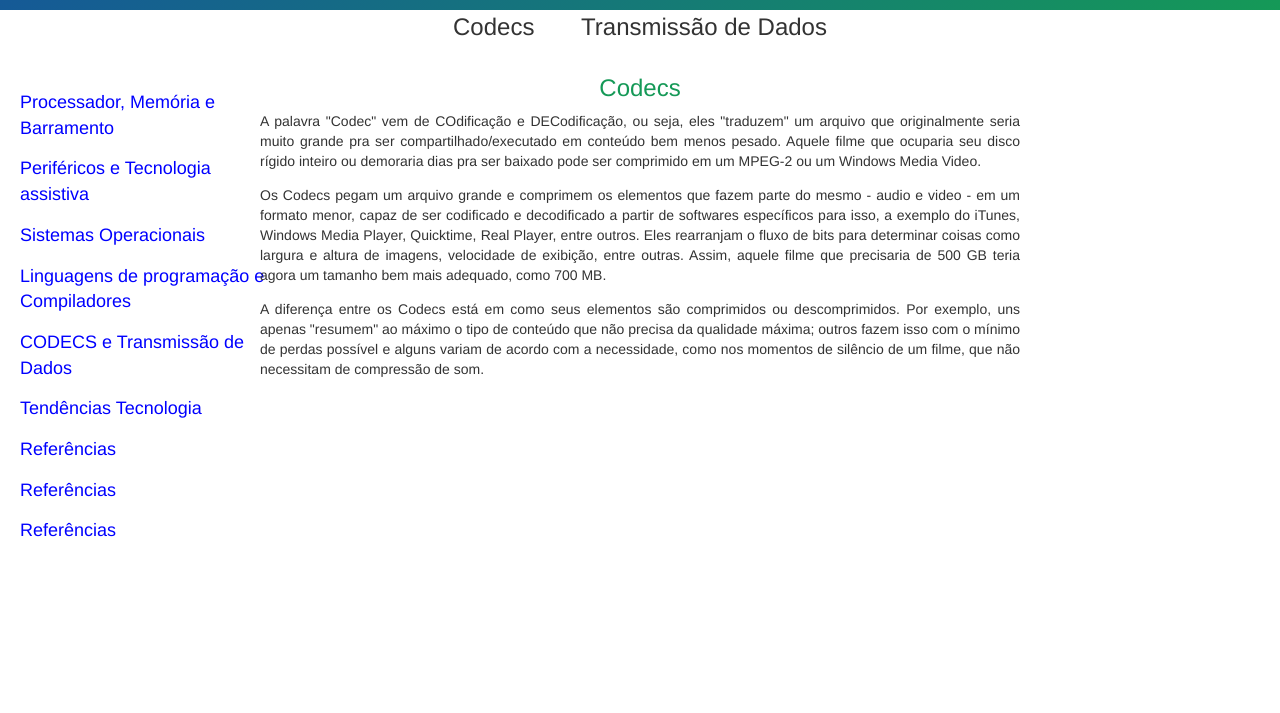
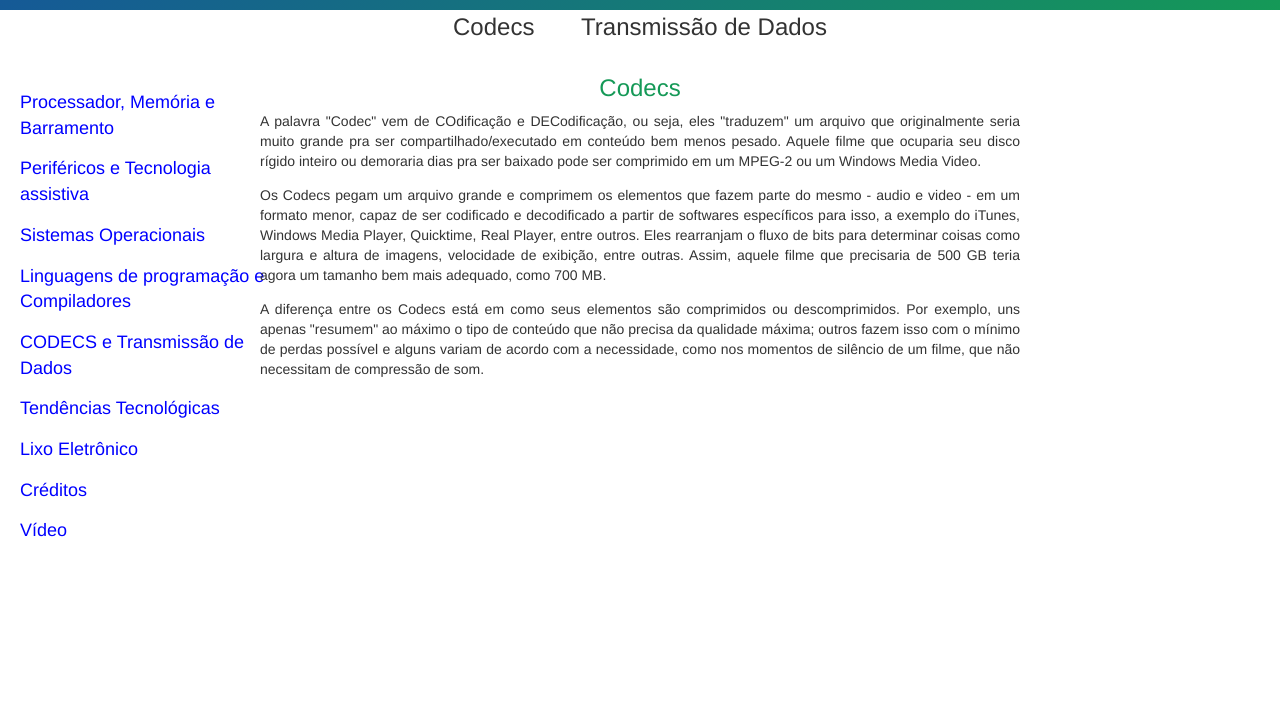
Before and after one commit to luizespindola/luizespindola.github.io, a plain HTML site: page codecs.html in a window 1280 px wide. Shown: the part 87-800 px from the top of the page. Drawn offline with nearby package versions, Linux system fonts and the light colour scheme.

Commit message:
Correção de texto.

```diff
--- a/codecs.html
+++ b/codecs.html
@@ -46,19 +46,19 @@
 <!-- 			<a href="file:///C:/Users/Luiz/workspace/introducaoinformatica/codecs.html">CODECS e Transmissão de Dados</a> -->
 		</div>
 		<div class="menu-left">
-					<a href="http://luizespindola.github.io/tendencias.html">Tendências Tecnologia</a>
+					<a href="http://luizespindola.github.io/tendencias.html">Tendências Tecnológicas</a>
 <!-- 			<a href="file:///C:/Users/Luiz/workspace/introducaoinformatica/tendencias.html">Tendências Tecnológicas</a> -->
 		</div>
 		<div class="menu-left">
-					<a href="http://luizespindola.github.io/lixoEletronico.html">Referências</a>
+					<a href="http://luizespindola.github.io/lixoEletronico.html">Lixo Eletrônico</a>
 <!-- 			<a href="file:///C:/Users/Luiz/workspace/introducaoinformatica/lixoEletronico.html">Lixo Eletrônico</a> -->
 		</div>
 		<div class="menu-left">
-					<a href="http://luizespindola.github.io/creditos.html">Referências</a>
+					<a href="http://luizespindola.github.io/creditos.html">Créditos</a>
 <!-- 			<a href="file:///C:/Users/Luiz/workspace/introducaoinformatica/creditos.html">Créditos</a> -->
 		</div>
 		<div class="menu-left">
-					<a href="http://luizespindola.github.io/video.html">Referências</a>
+					<a href="http://luizespindola.github.io/video.html">Vídeo</a>
 <!-- 			<a href="file:///C:/Users/Luiz/workspace/introducaoinformatica/video.html">Vídeo</a> -->
 		</div>
 	</section>
```
Also changed, not shown: compiladores.html (+4 -4 lines), creditos.html (+4 -4 lines), index.html (+4 -4 lines), lixoEletronico.html (+4 -4 lines), perifericos.html (+4 -4 lines), processador.html (+4 -4 lines), sistemas.html (+4 -4 lines), tendencias.html (+4 -4 lines), video.html (+4 -4 lines).
